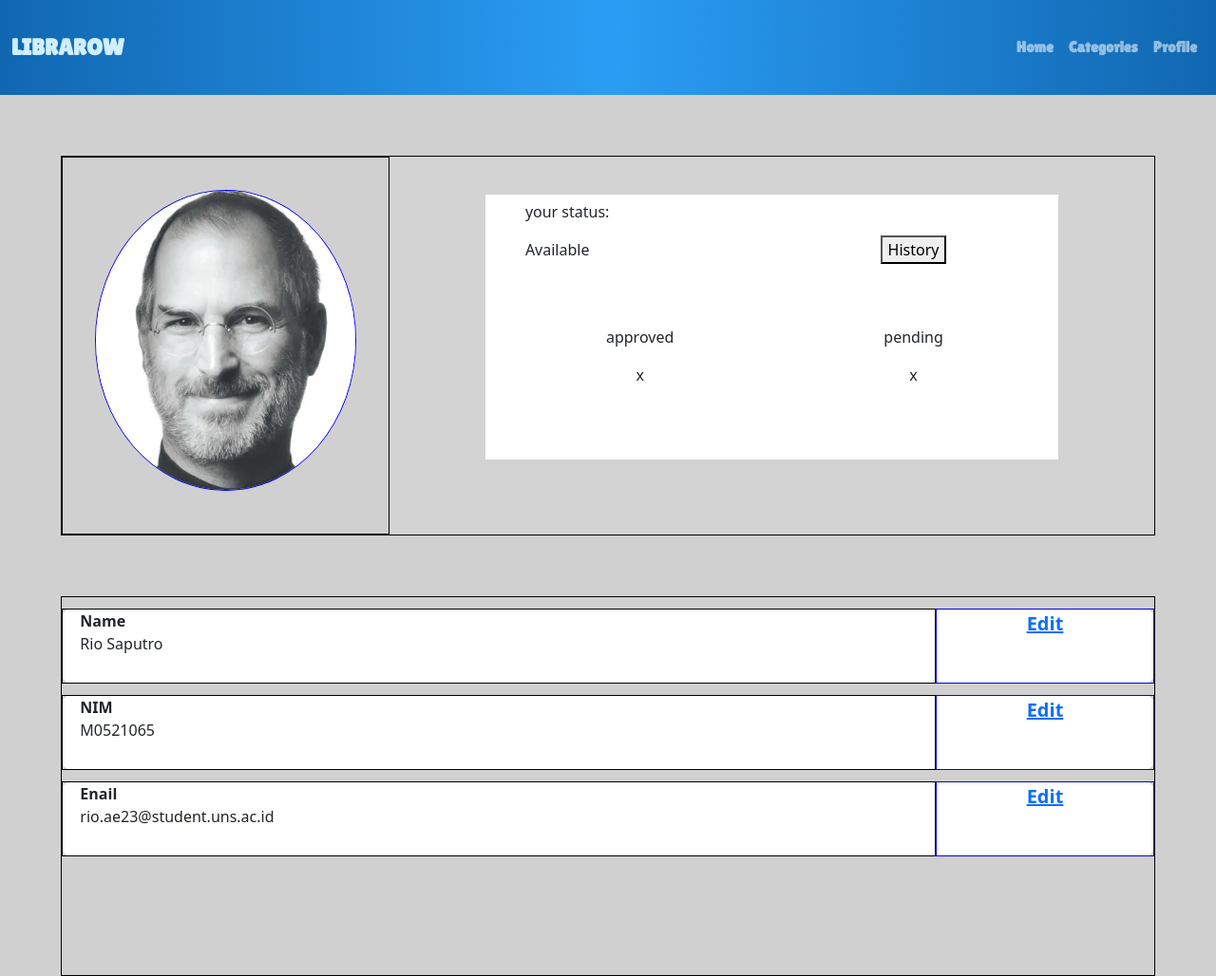
After one commit to XnoahR/Librarow, a PHP site: page /user_profile.php in a window 1280 px wide. The commit adds this page. Shown: the whole page at 95% size. Run offline with PHP 8.4, Linux system fonts and the light colour scheme.

Commit message:
UserProfile

```diff
--- a/css/user_page.css
+++ b/css/user_page.css
@@ -80,6 +80,7 @@
     color: white;
 }
 
+
 /* Book Categories */
 .catbox{
     width: 90%;
@@ -151,3 +152,100 @@
     color: white;
     text-decoration: none;
 }
+
+/* Profile User */
+
+.pucontainer{
+    border: 1px solid black;
+    width:  90%;
+    height: 400px;
+    margin: auto;
+    margin-top: 5%;
+}
+
+.pucontainer .pupict{
+    height: 100%;
+    width: 30%;
+    border: 1px solid black;
+    text-align: center;
+    float: left;
+}
+
+.pupict img{
+    border: 1px solid blue;
+    border-radius: 50%;
+    height: 80%;
+    width: 80%;
+    margin-top: 10%;
+    object-fit: cover;
+
+}
+
+.pucontainer .puinfocon{
+    width: 70%;
+    height: 100%;
+    background-color: #D3D3D3;
+    margin: auto;
+    float: right;
+}
+
+.puinfocon .puinfo{
+    width: 75%;
+    height: 70%;
+    background-color: white;
+    margin: auto;
+    margin-top: 5%;
+}
+
+.puinfo .profildiv{
+    display: inline-block;
+    height: 45%;
+    width: 40%;
+    margin-left: 7%;
+    margin-top: 1%;
+    background-color: white;
+}
+
+.pucontainer .pubar{
+    width: 100%;
+    height: 20%;
+    background-color: white;
+    margin-top: 1%;
+    border-radius: 10px;
+}
+
+.pubar .putextcon{
+    width: 80%;
+    height: 100%;
+    border: 1px solid black;
+   float: left;
+}
+
+.pubar .pueditcon{
+
+    float: right;
+    width: 20%;
+    height: 100%;
+    border: 1px solid blue;
+    text-align: center;
+    vertical-align: middle;
+
+}
+
+.putextcon .putitle{
+    font-weight: bold;
+    margin-left: 2%;
+}
+.putextcon .puins{
+
+    margin-left: 2%;
+}
+
+.pueditcon a{
+    font-weight: bold;
+    font-size: 20px;
+}
+
+.centering{
+    text-align: center;
+}
--- /dev/null
+++ b/user_profile.php
@@ -0,0 +1,94 @@
+<!DOCTYPE html>
+<html lang="en">
+
+<head>
+    <meta charset="UTF-8">
+    <meta http-equiv="X-UA-Compatible" content="IE=edge">
+    <meta name="viewport" content="width=device-width, initial-scale=1.0">
+    <title>Librarow</title>
+    <link rel="stylesheet" href="bootstrap/css/bootstrap.min.css">
+    <link rel="stylesheet" href="css/user_page.css">
+</head>
+
+<body style="background-color: #D0D0D0;">
+
+    <!--Navbar-->
+    <nav class="navbar sticky-top navbar-expand-sm navbar-dark" style="color: #D0EFFF;">
+        <div class="container-fluid ">
+            <a class="navbar-brand " href="#">LIBRAROW</a>
+            <div class="nav navbar-custom" id="navbarSupportedContent" style="color: #D0EFFF !important;">
+                <ul class="navbar-nav ms-auto">
+                    <li class="nav-item">
+                        <a class="nav-link" href="user_page.php">Home</a>
+                    </li>
+                    <li class="nav-item">
+                        <a class="nav-link" href="book_categories.php">Categories</a>
+                    </li>
+                    <li class="nav-item">
+                        <a class="nav-link" href="user_profile.php">Profile</a>
+                    </li>
+                </ul>
+            </div>
+        </div>
+    </nav>
+
+
+    <div class="pucontainer">
+        <div class="pupict">
+            <img src="img/stevejob.png" alt="">
+        </div>
+        <div class="puinfocon">
+            <div class="puinfo">
+                <div class="profildiv">
+                    <p>your status:</p>
+                    <p>Available</p>
+                </div>
+                <div class="profildiv centering">
+                    <button style="margin-top:15%;">History</button>
+                </div>
+                <div class="profildiv centering">
+                    <p>approved</p>
+                    <p>x</p>
+                </div>
+                <div class="profildiv centering">
+                    <p>pending</p>
+                    <p>x</p>
+                </div>
+
+            </div>
+        </div>
+    </div>
+
+    <div class="pucontainer">
+        <div class="pubar">
+            <div class="putextcon">
+                <div class="putitle">Name</div>
+                <div class="puins">Rio Saputro</div>
+            </div>
+            <div class="pueditcon">
+            <a href="">Edit</a>
+            </div>
+        </div>
+        <div class="pubar">
+            <div class="putextcon">
+                <div class="putitle">NIM</div>
+                <div class="puins">M0521065</div>
+            </div>
+            <div class="pueditcon">
+            <a href="">Edit</a>
+            </div>
+        </div>
+        <div class="pubar">
+            <div class="putextcon">
+                <div class="putitle">Enail</div>
+                <div class="puins">rio.ae23@student.uns.ac.id</div>
+            </div>
+            <div class="pueditcon">
+            <a href="">Edit</a>
+            </div>
+        </div>
+
+    </div>
+</body>
+
+</html>
```
